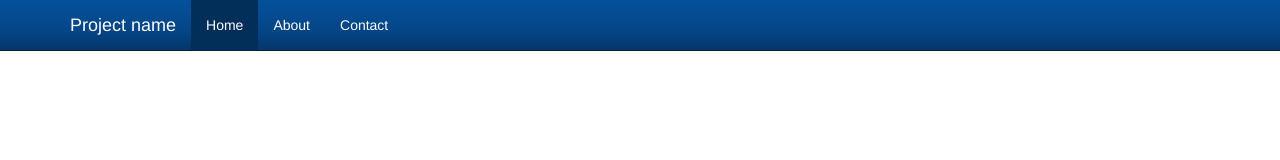
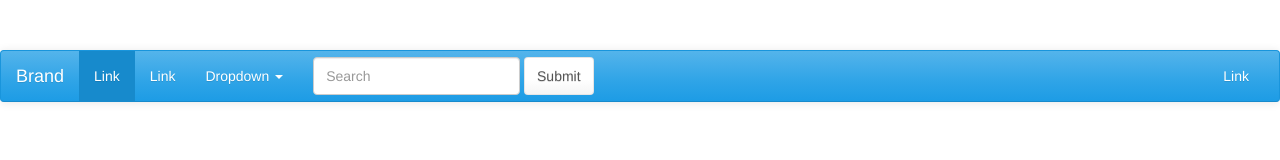
Before and after one commit to petriDiaconescu/learn-bootstrap-development-by-building-10-projects, a plain HTML site: page index.html in a window 1280 px wide. Drawn offline with nearby package versions, Linux system fonts and the light colour scheme.

Commit message:
Copy the navbar markup from https://bootswatch.com/3/cerulean/

```diff
--- a/index.html
+++ b/index.html
@@ -17,24 +17,45 @@
 
   <body>
 
-    <nav class="navbar navbar-inverse navbar-fixed-top">
-      <div class="container">
+    <nav class="navbar navbar-default">
+      <div class="container-fluid">
         <div class="navbar-header">
-          <button type="button" class="navbar-toggle collapsed" data-toggle="collapse" data-target="#navbar" aria-expanded="false" aria-controls="navbar">
+          <button type="button" class="navbar-toggle collapsed" data-toggle="collapse" data-target="#bs-example-navbar-collapse-1">
             <span class="sr-only">Toggle navigation</span>
             <span class="icon-bar"></span>
             <span class="icon-bar"></span>
             <span class="icon-bar"></span>
           </button>
-          <a class="navbar-brand" href="#">Project name</a>
+          <a class="navbar-brand" href="#">Brand</a>
         </div>
-        <div id="navbar" class="collapse navbar-collapse">
+
+        <div class="collapse navbar-collapse" id="bs-example-navbar-collapse-1">
           <ul class="nav navbar-nav">
-            <li class="active"><a href="#">Home</a></li>
-            <li><a href="#about">About</a></li>
-            <li><a href="#contact">Contact</a></li>
+            <li class="active"><a href="#">Link <span class="sr-only">(current)</span></a></li>
+            <li><a href="#">Link</a></li>
+            <li class="dropdown">
+              <a href="#" class="dropdown-toggle" data-toggle="dropdown" role="button" aria-expanded="false">Dropdown <span class="caret"></span></a>
+              <ul class="dropdown-menu" role="menu">
+                <li><a href="#">Action</a></li>
+                <li><a href="#">Another action</a></li>
+                <li><a href="#">Something else here</a></li>
+                <li class="divider"></li>
+                <li><a href="#">Separated link</a></li>
+                <li class="divider"></li>
+                <li><a href="#">One more separated link</a></li>
+              </ul>
+            </li>
           </ul>
-        </div><!--/.nav-collapse -->
+          <form class="navbar-form navbar-left" role="search">
+            <div class="form-group">
+              <input type="text" class="form-control" placeholder="Search">
+            </div>
+            <button type="submit" class="btn btn-default">Submit</button>
+          </form>
+          <ul class="nav navbar-nav navbar-right">
+            <li><a href="#">Link</a></li>
+          </ul>
+        </div>
       </div>
     </nav>
 
```
Also changed, not shown: snapshots/after.jpg, snapshots/before.jpg.
